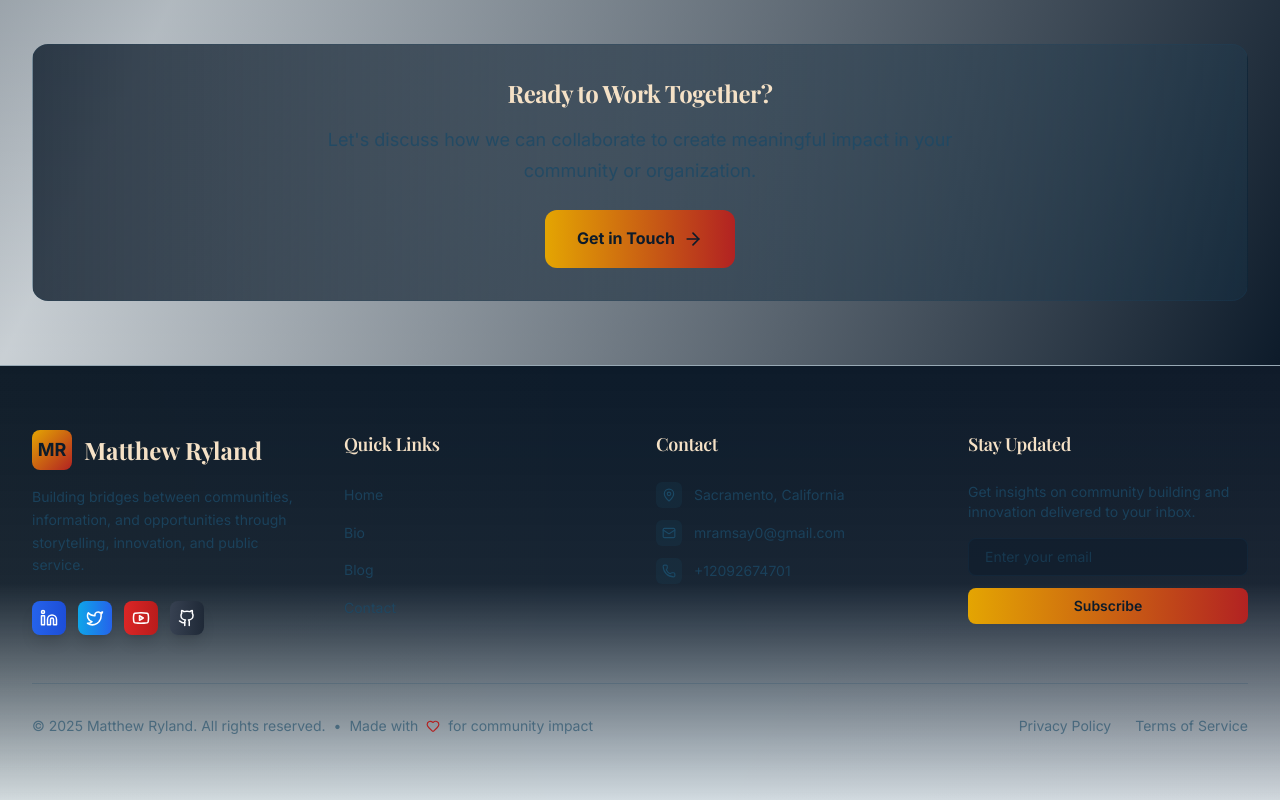
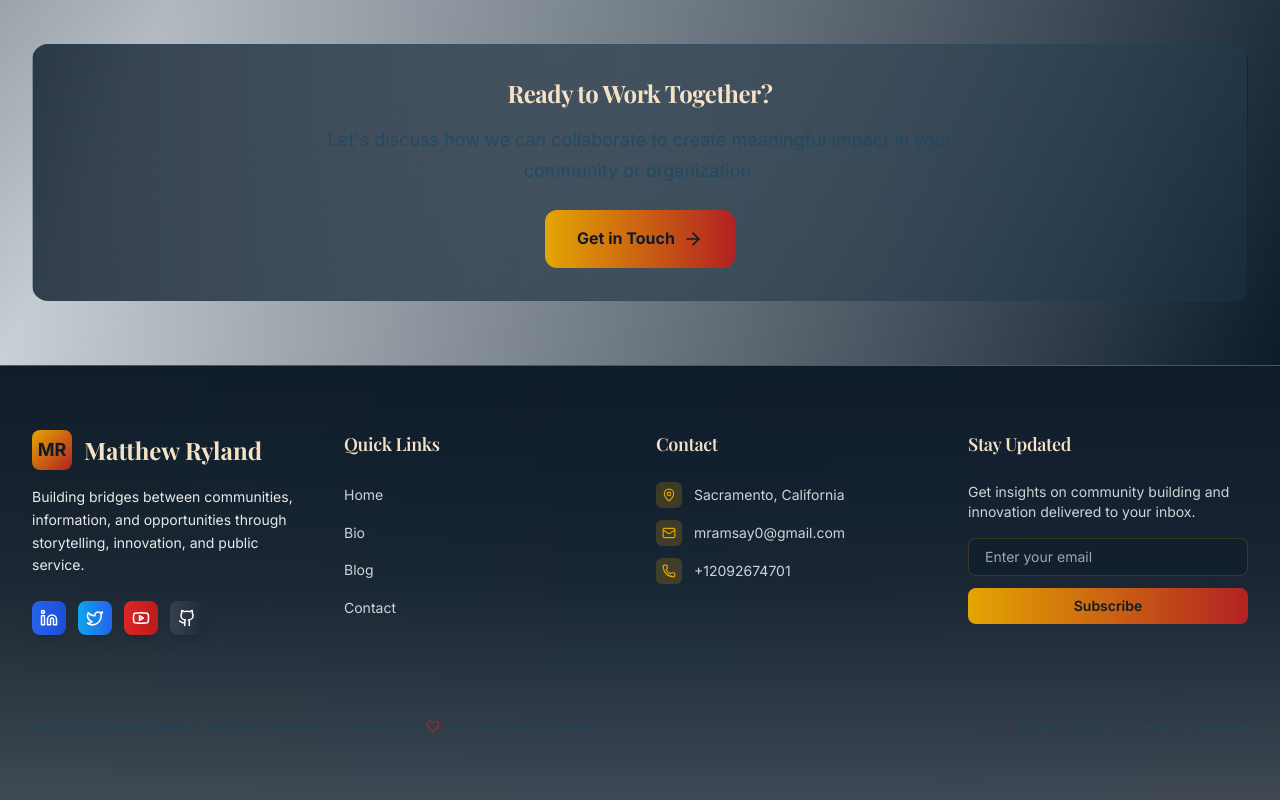
Before and after one commit to ryramzy/matthew-ryland, a Next.js app: page /bio in a window 1280 px wide. Shown: the part 2375-3175 px from the top of the page. Built offline with nearby package versions, Linux system fonts and the light colour scheme.

Commit message:
Eliminate blue haze and improve text readability: replace tealBlue with warmGold, enhance contrast, and clean up component styling

```diff
--- a/app/components/approach.tsx
+++ b/app/components/approach.tsx
@@ -85,10 +85,10 @@
           </div>
           <span className="text-sandBeige font-medium">{skill.name}</span>
         </div>
-        <span className="text-tealBlue text-sm font-semibold">{skill.level}%</span>
+        <span className="text-warmGold text-sm font-semibold">{skill.level}%</span>
       </div>
 
-      <div className="w-full bg-midnight/50 rounded-full h-2 border border-tealBlue/20">
+      <div className="w-full bg-midnight/50 rounded-full h-2 border border-warmGold/20">
         <motion.div
           initial={{ width: 0 }}
           whileInView={{ width: `${skill.level}%` }}
--- a/app/components/contact.tsx
+++ b/app/components/contact.tsx
@@ -31,7 +31,7 @@
           <h2 className="text-3xl font-bold text-sandBeige sm:text-4xl">
             Let's Build Something Meaningful
           </h2>
-          <p className="mt-4 text-lg text-tealBlue">
+          <p className="mt-4 text-lg text-white">
             Get in touch to discuss collaboration opportunities
           </p>
         </div>
@@ -47,7 +47,7 @@
           >
             <div>
               <h3 className="text-xl font-semibold text-sandBeige mb-4">Contact Information</h3>
-              <div className="space-y-4 text-tealBlue">
+              <div className="space-y-4 text-white">
                 <p>
                   <a
                     href="tel:+12092674701"
--- a/app/components/footer.tsx
+++ b/app/components/footer.tsx
@@ -89,7 +89,7 @@
 
   return (
     <>
-      <footer className="relative bg-gradient-to-b from-midnight via-midnight/95 to-tealBlue/20 border-t border-tealBlue/20 overflow-hidden">
+      <footer className="relative bg-gradient-to-b from-midnight via-midnight/95 to-midnight/80 border-t border-warmGold/20 overflow-hidden">
         {/* Background decoration */}
         <div className="absolute inset-0 bg-gradient-to-r from-warmGold/5 via-transparent to-softRed/5 opacity-30" />
 
@@ -106,7 +106,7 @@
                     Matthew Ryland
                   </span>
                 </div>
-                <p className="text-tealBlue/80 text-sm leading-relaxed mb-6">
+                <p className="text-white/90 text-sm leading-relaxed mb-6">
                   Building bridges between communities, information, and opportunities through
                   storytelling, innovation, and public service.
                 </p>
@@ -136,7 +136,7 @@
                     <li key={link.name} className="animate-fade-in" style={{ animationDelay: `${0.2 + index * 0.1}s` }}>
                       <Link
                         href={link.href}
-                        className="text-tealBlue/80 hover:text-warmGold transition-colors duration-200 text-sm"
+                        className="text-white/80 hover:text-warmGold transition-colors duration-200 text-sm"
                       >
                         {link.name}
                       </Link>
@@ -153,10 +153,10 @@
                     <li key={info.label} className="animate-fade-in" style={{ animationDelay: `${0.3 + index * 0.1}s` }}>
                       <a
                         href={info.href}
-                        className="flex items-center space-x-3 text-tealBlue/80 hover:text-warmGold transition-colors duration-200 text-sm group"
+                        className="flex items-center space-x-3 text-white/80 hover:text-warmGold transition-colors duration-200 text-sm group"
                       >
-                        <div className="p-1.5 rounded-md bg-tealBlue/20 group-hover:bg-warmGold/20 transition-colors duration-200">
-                          <info.icon size={14} className="text-tealBlue group-hover:text-warmGold" />
+                        <div className="p-1.5 rounded-md bg-warmGold/20 group-hover:bg-warmGold/30 transition-colors duration-200">
+                          <info.icon size={14} className="text-warmGold group-hover:text-warmGold" />
                         </div>
                         <span>{info.value}</span>
                       </a>
@@ -168,14 +168,14 @@
               {/* Newsletter Signup */}
               <div className="lg:col-span-1 animate-fade-in" style={{ animationDelay: '0.3s' }}>
                 <h3 className="text-lg font-semibold text-sandBeige mb-6">Stay Updated</h3>
-                <p className="text-tealBlue/80 text-sm mb-4">
+                <p className="text-white/80 text-sm mb-4">
                   Get insights on community building and innovation delivered to your inbox.
                 </p>
                 <div className="space-y-3">
                   <input
                     type="email"
                     placeholder="Enter your email"
-                    className="w-full px-4 py-2 bg-midnight/50 border border-tealBlue/20 rounded-lg text-sandBeige placeholder-tealBlue/60 focus:border-warmGold focus:outline-none text-sm transition-colors duration-200"
+                    className="w-full px-4 py-2 bg-midnight/50 border border-warmGold/20 rounded-lg text-sandBeige placeholder-white/60 focus:border-warmGold focus:outline-none text-sm transition-colors duration-200"
                   />
                   <button className="w-full px-4 py-2 bg-gradient-to-r from-warmGold to-softRed text-midnight font-semibold rounded-lg hover:shadow-glow transition-all duration-300 text-sm">
                     Subscribe
--- a/app/components/projects.tsx
+++ b/app/components/projects.tsx
@@ -68,12 +68,12 @@
       transition={{ duration: 0.6, delay: index * 0.1 }}
       viewport={{ once: true }}
       whileHover={{ y: -10 }}
-      className="group relative overflow-hidden rounded-2xl bg-gradient-to-br from-midnight/90 to-tealBlue/20 border border-tealBlue/20 hover:border-warmGold/40 transition-all duration-500"
+      className="group relative overflow-hidden rounded-2xl bg-gradient-to-br from-midnight/95 to-midnight/80 border border-warmGold/20 hover:border-warmGold/40 transition-all duration-500"
     >
       {/* Project Image */}
       <div className="relative h-48 overflow-hidden">
-        <div className="w-full h-full bg-gradient-to-br from-tealBlue/30 to-warmGold/20 flex items-center justify-center">
-          <span className="text-tealBlue/60 text-sm">Project Image</span>
+        <div className="w-full h-full bg-gradient-to-br from-midnight/40 to-warmGold/20 flex items-center justify-center">
+          <span className="text-white/80 text-sm font-medium">Project Image</span>
         </div>
 
         {/* Overlay on hover */}
--- a/app/page.tsx
+++ b/app/page.tsx
@@ -5,7 +5,7 @@
 
 export default function Home() {
   return (
-    <main className="min-h-screen bg-midnight text-sandBeige">
+    <main className="min-h-screen bg-midnight text-white">
       <Hero />
       <Projects />
       <Approach />
```
